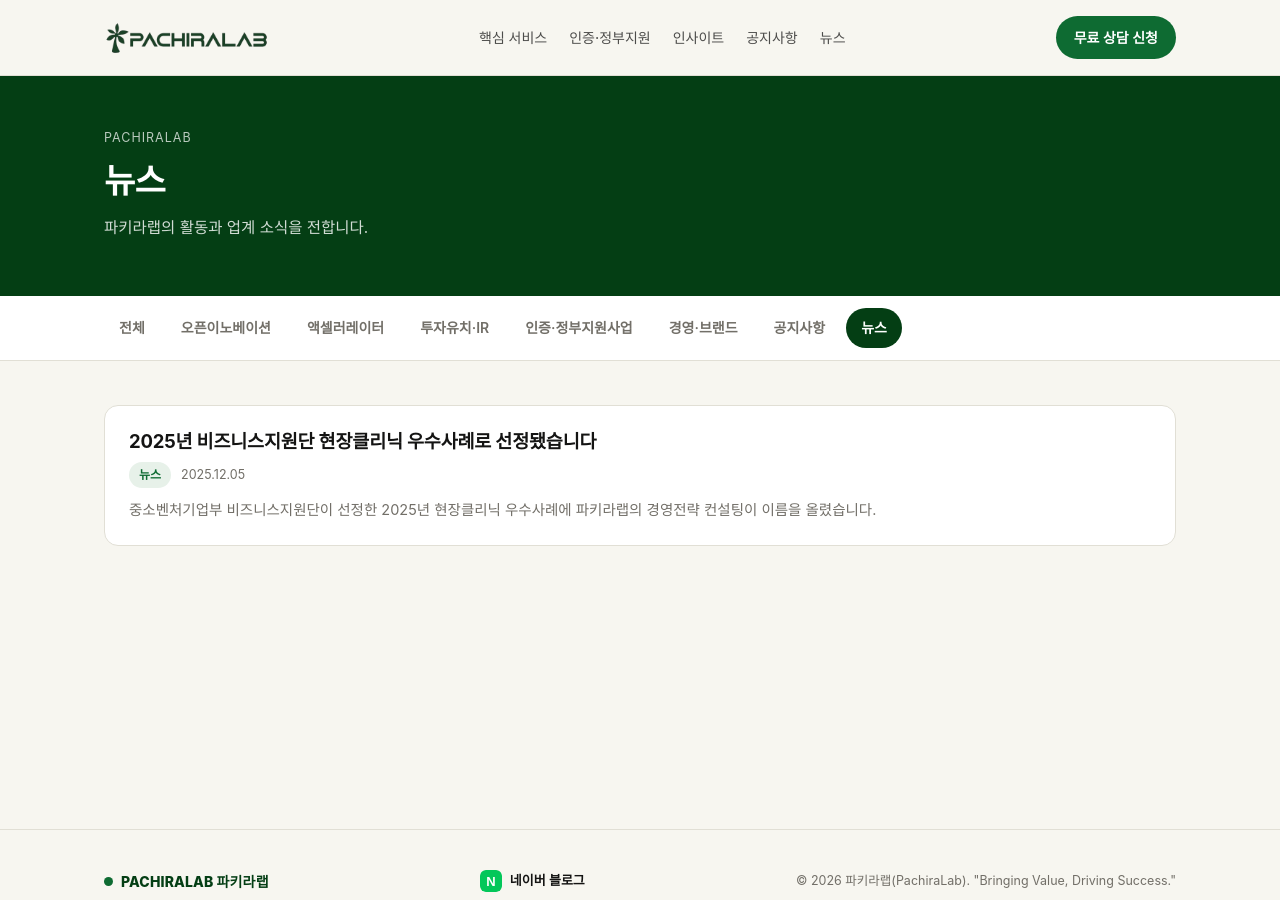
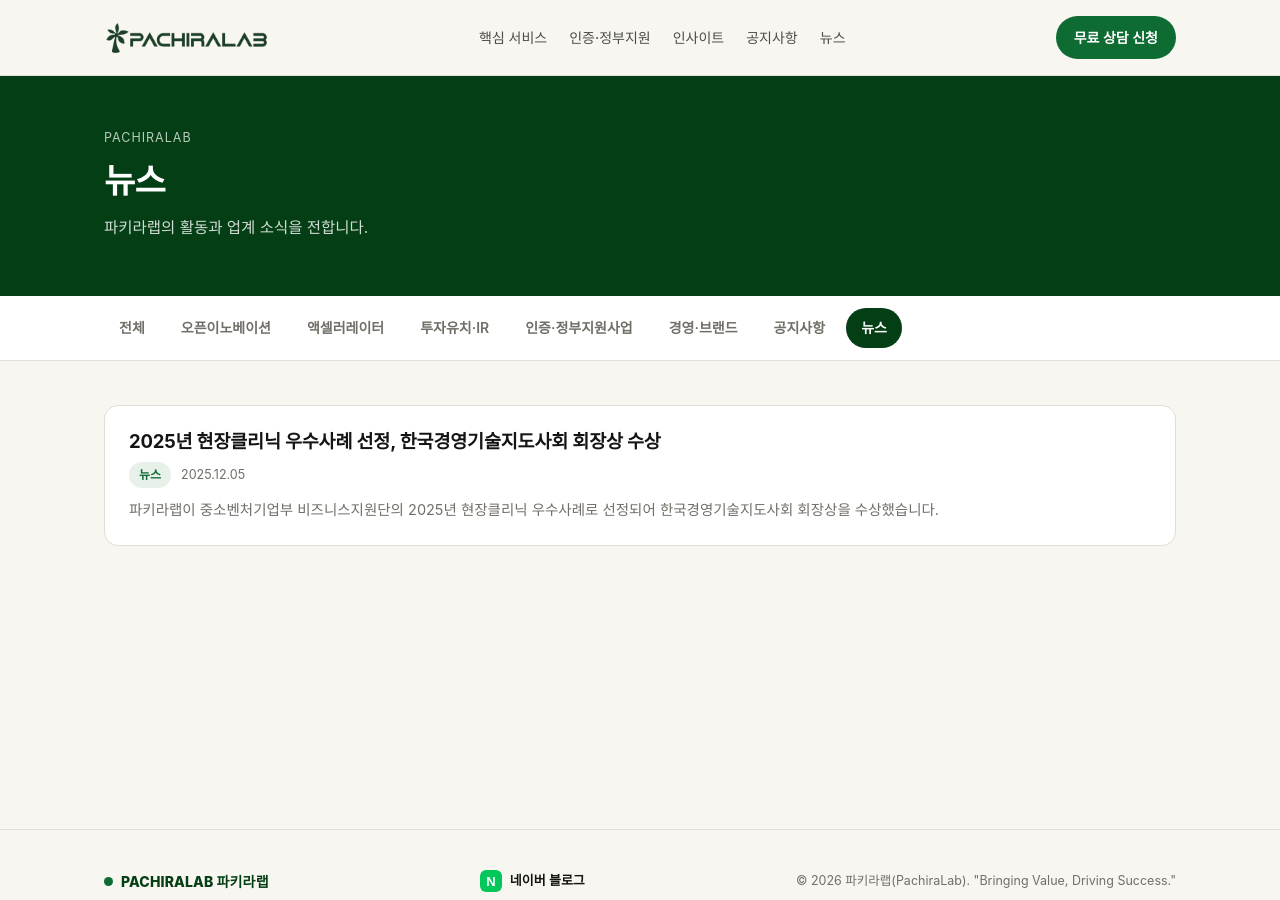
Before and after one commit to ElleKim1004/pachiralab, a Jekyll site: the page built from news.html, in a window 1280 px wide and 900 px high. Built offline with Jekyll 4.4.1, drawn with Linux system fonts in a browser that asks for light colours; some web fonts are replaced; some of the changed lines change nothing that is shown.

Commit message:
Rewrite award news post: 5W1H format + Sulpun case section

```diff
--- a/_posts/2025-12-05-business-support-award.md
+++ b/_posts/2025-12-05-business-support-award.md
@@ -1,47 +1,119 @@
 ---
 layout: post
-title: "2025년 비즈니스지원단 현장클리닉 우수사례로 선정됐습니다"
+title: "2025년 현장클리닉 우수사례 선정, 한국경영기술지도사회 회장상 수상"
 categories: [news]
-summary: "중소벤처기업부 비즈니스지원단이 선정한 2025년 현장클리닉 우수사례에 파키라랩의 경영전략 컨설팅이 이름을 올렸습니다."
+summary: "파키라랩이 중소벤처기업부 비즈니스지원단의 2025년 현장클리닉 우수사례로 선정되어 한국경영기술지도사회 회장상을 수상했습니다."
 ---
 
-파키라랩이 중소벤처기업부 비즈니스지원단의 **2025년 현장클리닉 우수사례**로 선정됐습니다. 같은 시기 한국경영기술지도사회로부터 회장 표창도 받았습니다.
+파키라랩이 중소벤처기업부 비즈니스지원단의 2025년 현장클리닉 우수사례로 선정되어 한국경영기술지도사회 회장상을 수상했습니다.
 
-주류문화 기업 **술펀**을 대상으로 3개월간 진행한 경영전략 컨설팅이 대상이었습니다.
+시상은 2025년 12월 한국경영기술지도사회 시상식에서 이뤄졌습니다. 수상 대상이 된 과제는 전통주 기반 F&B·콘텐츠 기업 **(주)술펀**을 대상으로 약 3개월간 총 9회에 걸쳐 수행한 **경영전략 분야 현장클리닉**입니다.
 
-## 무엇이 문제였나
+파키라랩은 대표 한 사람에게 운영이 집중돼 있던 조직을 팀 주도 실행 체계로 전환하는 과제를 맡았습니다. 그 결과 해당 기업은 7월 대비 10월 매출이 48.2% 상승하고 목표 대비 100.06%를 달성했으며, 대표 부재 상황에서도 운영이 유지되는 구조를 갖췄습니다. 이 성과가 전국 현장클리닉 수행 건 가운데 우수사례로 선정되어 한국경영기술지도사회가 발간한 《비즈니스지원단 현장클리닉 우수사례집》에 수록됐습니다.
 
-술펀은 전통주와 발효 기반 주류를 문화 콘텐츠 관점에서 다뤄온 회사입니다. 콘텐츠·브랜딩·기획 역량은 이미 탄탄했습니다.
+<figure>
+  <img src="/assets/clinic-award.jpg" alt="2025년 한국경영기술지도사회장상 수상식 현장">
+  <figcaption>2025년 한국경영기술지도사회장상 수상식. 개인정보 보호를 위해 화면의 수상자 명단은 가렸습니다.</figcaption>
+</figure>
 
-문제는 다른 곳에 있었습니다. 사업이 빠르게 커지고 대표의 해외 출장이 늘면서 운영이 대표 한 사람에게 몰렸습니다. 보고가 누락되고, 실행 속도가 떨어지고, 팀이 스스로 목표를 세우는 구조가 없었습니다. 대표가 자리를 비우면 판단이 멈췄습니다.
-
-## 무엇을 바꿨나
-
-역량을 새로 심는 일이 아니라, **이미 있는 역량이 조직 전체에서 작동하도록 구조를 정비하는 일**이었습니다.
-
-- 회의 문화와 보고 체계를 재설계하고 KPI 기반 지표경영 체계를 구축
-- 월·시간대·품목별 매출 목표를 **팀이 직접 설정**하도록 구조 전환
-- 실행 피드백 루틴을 정착시키고, 보고·비용·회의록을 하나의 시스템으로 통합
-
-## 결과
-
-| 지표 | 전 | 후 |
-|---|---|---|
-| 매출 (7월 대비 10월) | — | **48.2% 상승** |
-| 실행률 | 15% | **80%** |
-| 보고 정시 제출률 | 35% | **95%** |
-| 비용 증빙 첨부율 | 20% | **95%** |
-| 회의록 작성률 | 0% | **100%** |
-| 대표 부재 시 운영 지속성 | 0% | **85%** |
-
-'라운지바이술펀'은 개장 이후 처음으로 최대 매출과 첫 목표 달성을 기록했습니다.
-
-## 남기고 싶은 말
-
-컨설팅에서 가장 자주 오해받는 지점이 있습니다. 밖에서 답을 가져와야 한다는 생각입니다.
-
-이번 사례는 반대였습니다. 회사 안에 이미 있던 것을, 대표 한 사람이 아니라 조직이 굴릴 수 있는 형태로 바꾼 것에 가깝습니다. 작지만 단단한 구조를 만드는 일은 회사가 작을 때 시작하는 편이 낫습니다. 커진 다음에는 바꿀 것이 훨씬 많아집니다.
+<div class="btn-row">
+  <a class="btn-big" href="https://www.mk.co.kr/news/business/11484860" target="_blank" rel="noopener">보도자료 바로가기 →</a>
+</div>
 
 ---
 
-*이 내용은 매일경제 2025년 12월 5일 보도([기사 원문](https://www.mk.co.kr/news/business/11484860))를 바탕으로 정리했습니다. 위 수치는 해당 기업의 클리닉 전후 비교치로, 기업마다 상황이 달라 동일한 결과를 보장하지는 않습니다.*
+## 어떤 사례로 수상했나 — (주)술펀 경영전략 현장클리닉
+
+아래 내용은 한국경영기술지도사회가 발간·배포한 《비즈니스지원단 현장클리닉 우수사례집》(76~79쪽)에 수록된 자료를 바탕으로 정리했습니다.
+
+### 어떤 회사인가
+
+(주)술펀은 전통주를 하나의 '경험 플랫폼'으로 재정의한 전통주 기반 F&B·콘텐츠 기업입니다. 2014년 설립됐고, 100여 종 이상의 술 제품 및 브랜드 개발, 전국 팝업 스토어 기획, 도시재생 및 로컬 브랜딩 프로젝트, 전통주 콘텐츠 실험 등으로 다층적 플랫폼 구조를 확장해 왔습니다.
+
+대표 프로젝트인 '라운지바이술펀'은 김포공항 국내선 보안구역 내에 처음으로 문을 연 글로벌 주류 전문 라운지형 공간입니다. 단순 판매를 넘어 시음·체험·브랜드 큐레이션을 결합한 리테일 콘텐츠로, 전통주의 공항 플랫폼화라는 새로운 유통 채널 실험이기도 합니다.
+
+<figure>
+  <img src="/assets/clinic-case-01.png" alt="우수사례집 76쪽 — 대표 중심에서 자율운영으로, 전통주 스타트업의 도약">
+  <figcaption>《비즈니스지원단 현장클리닉 우수사례집》 76쪽</figcaption>
+</figure>
+
+### 무엇이 과제였나
+
+역량이 부족한 회사가 아니었습니다. 콘텐츠·브랜딩·기획 역량은 이미 탄탄했고, 설립 초기부터 수치 기반 KPI 운영과 주간 회의 체계도 갖추고 있었습니다.
+
+문제는 그 역량이 대표 한 사람을 통해서만 작동한다는 점이었습니다. 목표 설정은 있었지만 구성원이 주도하는 구조가 없었고, 보고 공유 시스템의 활용률이 낮아 피드백이 느렸습니다. 회의 기록과 실행 체크가 체계적이지 않았고, 대표가 자리를 비우면 운영 판단 속도가 눈에 띄게 떨어졌습니다.
+
+그래서 이번 클리닉의 질문은 '무엇을 할 것인가'가 아니라 **'어떻게 팀이 주도할 것인가'**였습니다.
+
+<figure>
+  <img src="/assets/clinic-case-02.png" alt="우수사례집 77쪽 — 방향이 아닌 방식의 변화를 꾀하다">
+  <figcaption>《비즈니스지원단 현장클리닉 우수사례집》 77쪽</figcaption>
+</figure>
+
+### 9회에 걸쳐 무엇을 바꿨나
+
+| 회차 | 개입 내용 | 변화 |
+|---|---|---|
+| 1~2차 | 회의 문화 개편, KPI 기반 회의 시트 정비 | 팀 내 실행률 60% → 100% |
+| 3~4차 | 품목·시간대별 매출 목표를 팀원이 직접 설정 | 수치 기반 목표 설정 구조로 전환 |
+| 5차 | 회의 후 액션 플랜을 정리하는 루틴 도입 | 실행 피드백 루틴 정착 |
+| 6차 | 비용·보고 체계 통합, 양식 일원화 | 보고 체계 안정화 |
+| 7~9차 | 매니저 주도 보고 프로세스 확립, 대표 부재 시뮬레이션 | 보고 정확도 90%, 자율 운영률 약 90% |
+
+### 현장클리닉 후 이렇게 달라졌습니다
+
+**BEFORE**
+
+- 목표 설정은 있으나 구성원 주도의 설정 부재
+- 보고 공유 시스템의 활용률이 낮고 피드백이 느림
+- 회의 기록 및 실행 체크가 체계적이지 않음
+- 대표 부재 시 운영 판단 속도가 느림
+- 운영 수치의 실시간 공유 및 동기 연결 부족
+
+**AFTER**
+
+- KPI 목표를 팀원이 설정하고 주도하는 구조 도입
+- 회의록 작성을 팀 내부에서 100% 해결
+- 보고 정시 제출 70%대 → 90% 이상으로 향상
+- 대표 부재 상황에서도 현장 운영 안정화 (운영 자율도 85% 이상)
+- 월 매출 48% 상승, 실행률 15% → 80%로 개선
+- 7월 대비 10월 매출 48.2% 상승, 목표 대비 100.06% 달성
+
+<figure>
+  <img src="/assets/clinic-case-03.png" alt="우수사례집 78쪽 — 현장클리닉 전후 비교">
+  <figcaption>《비즈니스지원단 현장클리닉 우수사례집》 78쪽</figcaption>
+</figure>
+
+### 기업이 남긴 말
+
+우수사례집 인터뷰에서 (주)술펀 대표는 현장클리닉을 "이미 갖추고 있던 시스템 경영 위에 '자율 실행'이라는 퍼즐을 더해준 프로그램"이라고 표현했습니다. 목표 설정과 수치 기반 경영은 이미 진행 중이었지만, 구성원이 스스로 목표를 만들고 실시간으로 실행하며 운영을 이끌 수 있는 팀 기반 문화가 이번 클리닉을 통해 정착됐다는 설명입니다.
+
+비슷한 고민을 겪는 기업에 대한 조언도 함께 실렸습니다.
+
+> 작지만 단단한 구조를 만들고 싶다면, 외부 전문가로부터 진단받는 현장클리닉이 최고의 시작점입니다. 특히 사람 중심의 기업일수록 일상의 루틴과 회의, 실행 구조를 정립하는 것만으로도 조직의 응집력과 성과가 눈에 띄게 좋아집니다. 작아서, 바빠서 못 한다고 생각하지 마시고 오히려 작을 때 시작해야 조직이 흔들리지 않습니다.
+
+<figure>
+  <img src="/assets/clinic-case-04.png" alt="우수사례집 79쪽 — Mini Interview">
+  <figcaption>《비즈니스지원단 현장클리닉 우수사례집》 79쪽</figcaption>
+</figure>
+
+---
+
+## 애로사항이 있는 기업이라면
+
+파키라랩의 문은 언제나 열려 있습니다. 비즈니스지원단 현장클리닉은 연중 상시 신청할 수 있으니, 지금 풀리지 않는 문제가 있다면 편하게 문의해 주십시오.
+
+현장클리닉이 무엇인지, 누가 신청할 수 있고 어떻게 신청하는지는 아래 안내 페이지에 자세히 정리해 두었습니다.
+
+<div class="btn-row">
+  <a class="btn-big btn-line" href="/clinic/">현장클리닉 신청 안내 자세히 보기 →</a>
+</div>
+
+<a class="banner-cta" href="https://www.smes.go.kr/bizlink/" target="_blank" rel="noopener">
+  <span class="bn-kick">중소벤처기업부 비즈니스지원단</span>
+  <span class="bn-title">현장클리닉 신청하러 가기</span>
+  <span class="bn-desc">소기업·예비창업자 대상 · 하루 7만 원(부가세 별도)으로 전문가가 회사로 찾아갑니다</span>
+  <span class="bn-go">smes.go.kr/bizlink →</span>
+</a>
+
+*위 수치는 해당 기업의 현장클리닉 전후 비교치로, 기업마다 상황이 달라 동일한 결과를 보장하지는 않습니다.*
```
